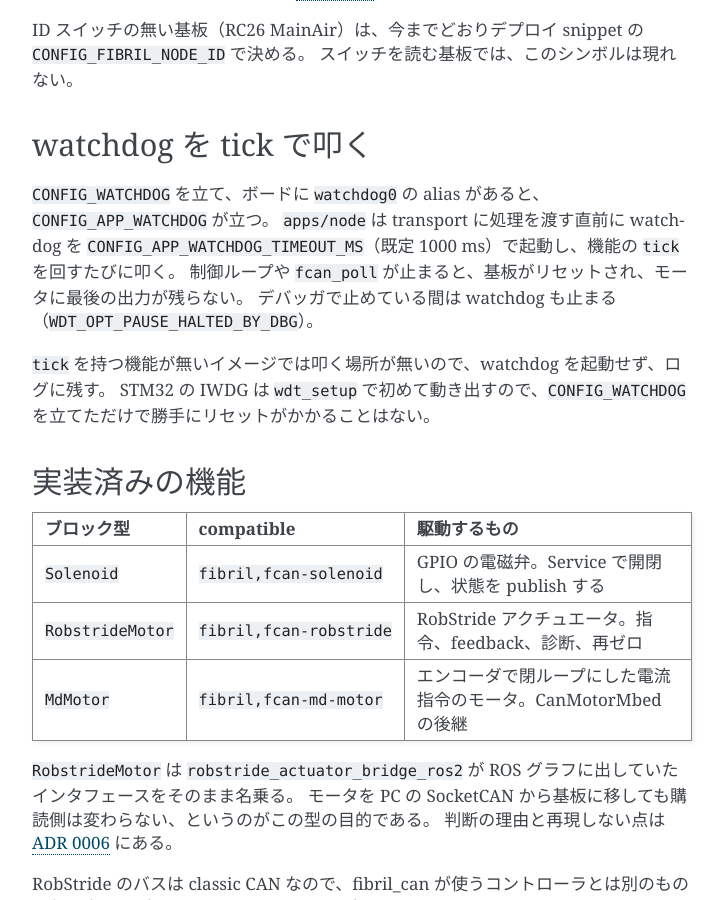
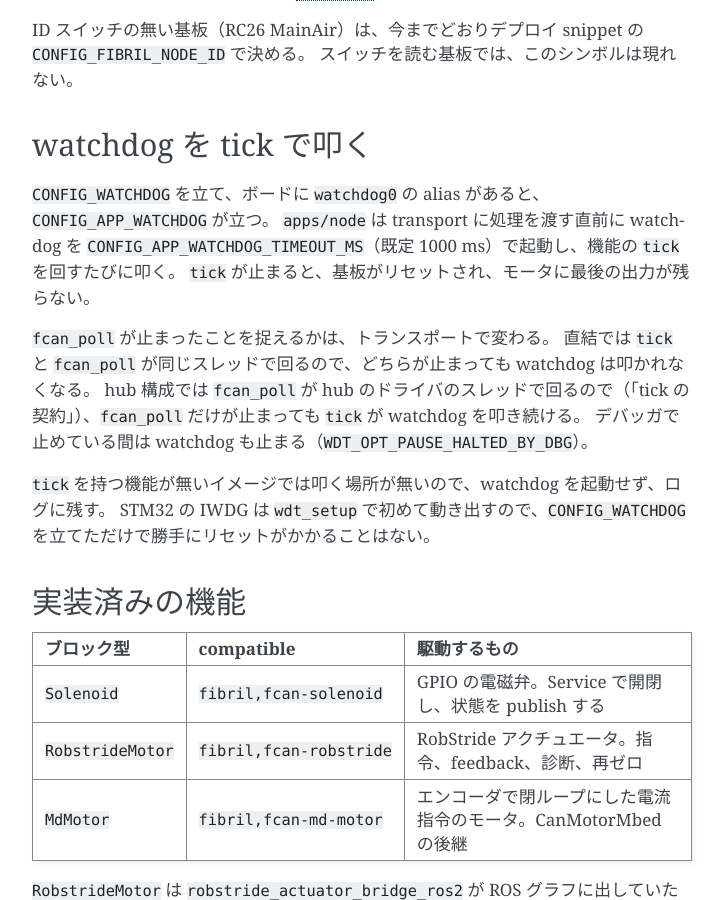
Before and after one commit to ForteFibre/fibril_zephyr, a Sphinx documentation site: the page built from doc/apps.md, in a window 1280 px wide and 900 px high, scrolled down 3540 px. Shown: the whole window, without its empty margins (388-1112 px from the left). Built offline with Sphinx 7.4.7, drawn with Linux system fonts in a browser that asks for light colours.

Commit message:
docs(apps/node): watchdog が fcan_poll の停止を捉えるのは直結のときだけと書く
hub 構成では fcan_poll が hub のドライバのスレッドで回り、tick は
別のスレッドで watchdog を叩き続ける。Kconfig の help と apps.md が
どの構成でも fcan_poll の停止でリセットされるように読めたので直す。

Co-Authored-By: Claude Opus 5.5 (1M context) <noreply@anthropic.com>

```diff
--- a/doc/apps.md
+++ b/doc/apps.md
@@ -143,7 +143,11 @@ ID スイッチの無い基板（RC26 MainAir）は、今までどおりデプ
 
 `CONFIG_WATCHDOG` を立て、ボードに `watchdog0` の alias があると、`CONFIG_APP_WATCHDOG` が立つ。
 `apps/node` は transport に処理を渡す直前に watchdog を `CONFIG_APP_WATCHDOG_TIMEOUT_MS`（既定 1000 ms）で起動し、機能の `tick` を回すたびに叩く。
-制御ループや `fcan_poll` が止まると、基板がリセットされ、モータに最後の出力が残らない。
+`tick` が止まると、基板がリセットされ、モータに最後の出力が残らない。
+
+`fcan_poll` が止まったことを捉えるかは、トランスポートで変わる。
+直結では `tick` と `fcan_poll` が同じスレッドで回るので、どちらが止まっても watchdog は叩かれなくなる。
+hub 構成では `fcan_poll` が hub のドライバのスレッドで回るので（「tick の契約」）、`fcan_poll` だけが止まっても `tick` が watchdog を叩き続ける。
 デバッガで止めている間は watchdog も止まる（`WDT_OPT_PAUSE_HALTED_BY_DBG`）。
 
 `tick` を持つ機能が無いイメージでは叩く場所が無いので、watchdog を起動せず、ログに残す。
```
Also changed, not shown: 1 other file.
